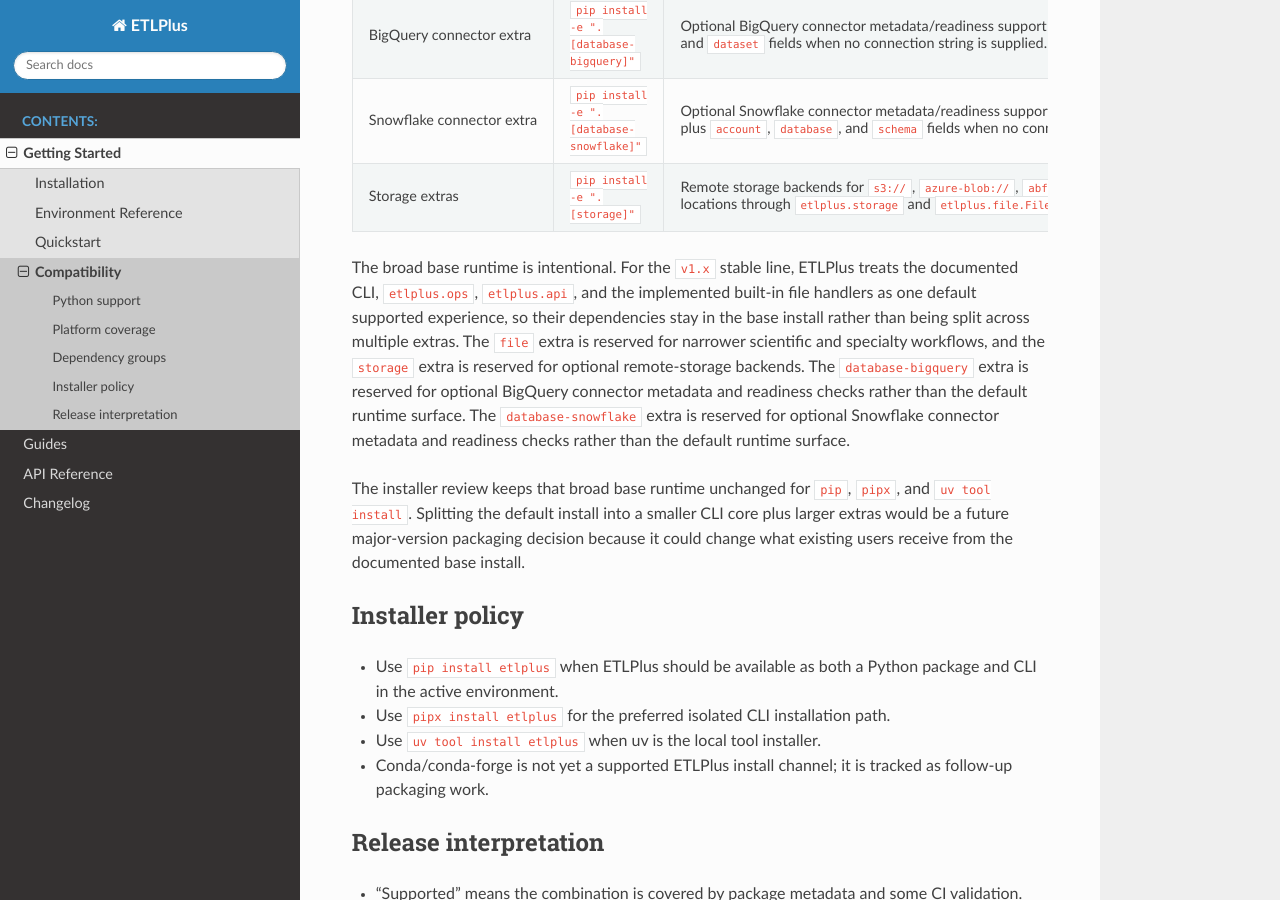
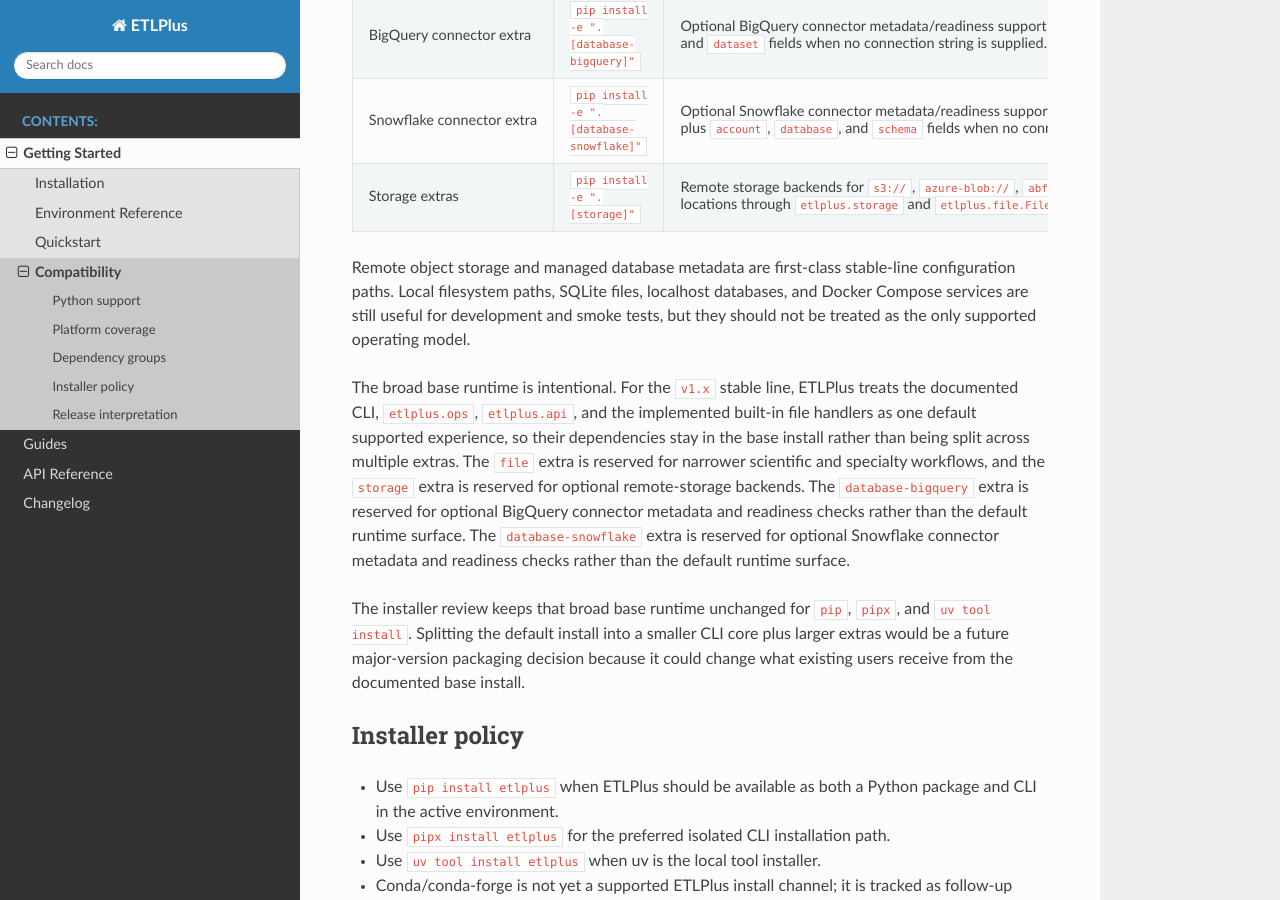
Before and after one commit to Dagitali/ETLPlus, a Sphinx documentation site: the page built from docs/source/getting-started/compatibility.md, in a window 1280 px wide and 900 px high, scrolled down 1307 px. Built offline with Sphinx 7.4.7 and the Read the Docs theme 3.1.0, drawn with Linux system fonts in a browser that asks for light colours.

Commit message:
docs(readthedocs): Update compatibility.md

```diff
--- a/docs/source/getting-started/compatibility.md
+++ b/docs/source/getting-started/compatibility.md
@@ -40,6 +40,11 @@ packaging and entrypoint regressions before release.
 | Snowflake connector extra | `pip install -e ".[database-snowflake]"` | Optional Snowflake connector metadata/readiness support via `provider: snowflake` plus `account`, `database`, and `schema` fields when no connection string is supplied. |
 | Storage extras | `pip install -e ".[storage]"` | Remote storage backends for `s3://`, `azure-blob://`, `abfs://`, and `hdfs://` locations through `etlplus.storage` and `etlplus.file.File`. |
 
+Remote object storage and managed database metadata are first-class stable-line configuration paths.
+Local filesystem paths, SQLite files, localhost databases, and Docker Compose services are still
+useful for development and smoke tests, but they should not be treated as the only supported
+operating model.
+
 The broad base runtime is intentional. For the `v1.x` stable line, ETLPlus treats the documented
 CLI, `etlplus.ops`, `etlplus.api`, and the implemented built-in file handlers as one default
 supported experience, so their dependencies stay in the base install rather than being split across
```
